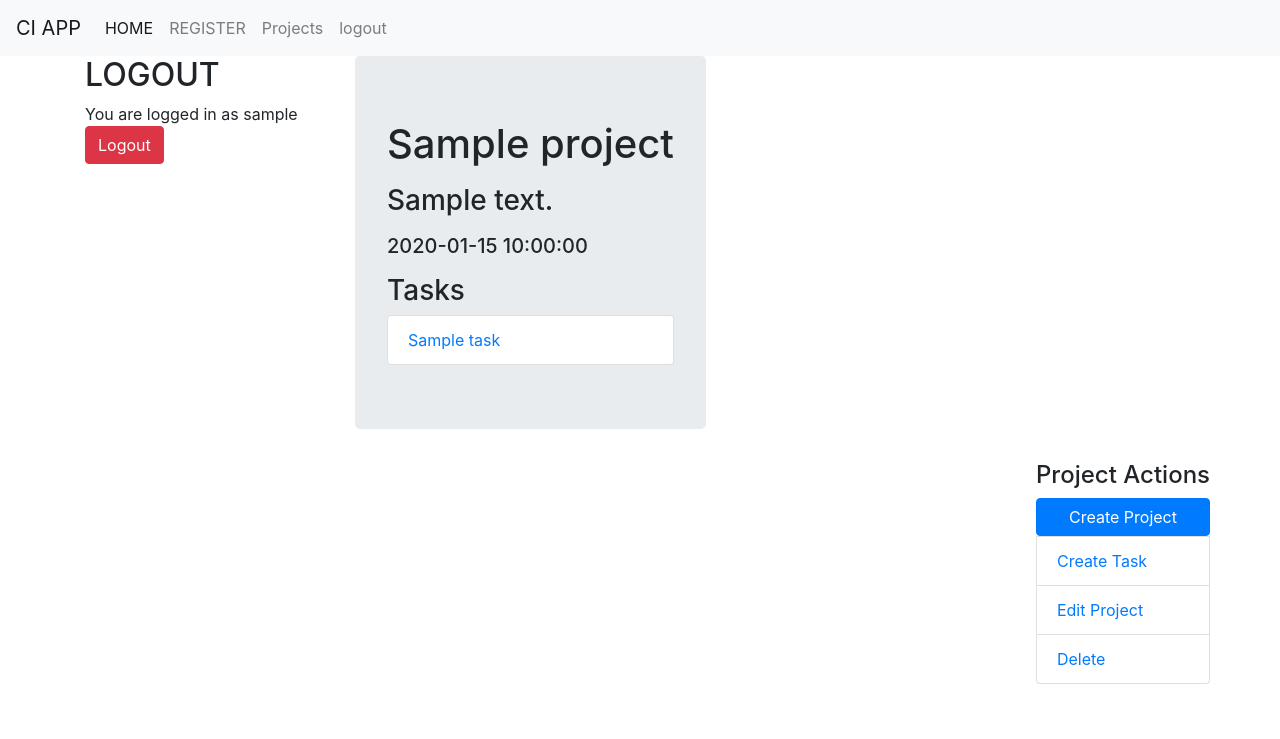
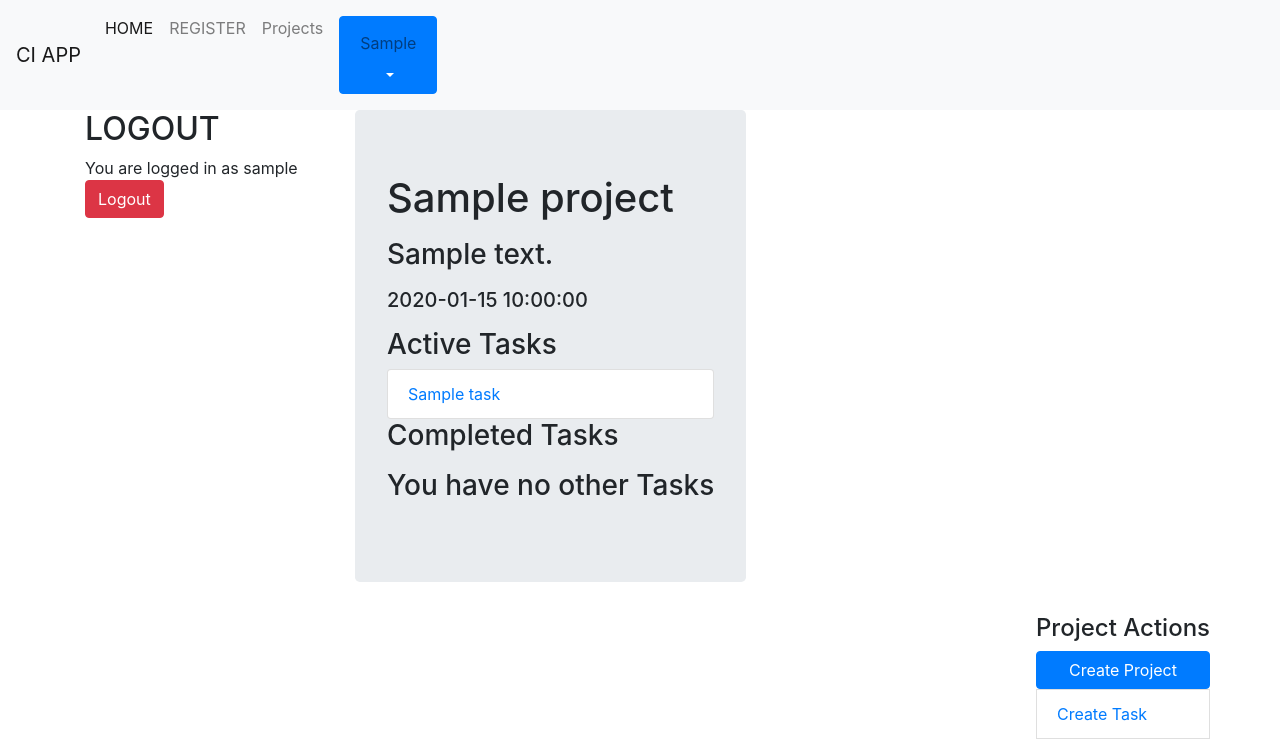
Before and after one commit to shanuv000/ci, a CodeIgniter app: page /ci/projects/display/1 in a window 1280 px wide. Shown: the top 739 px of the page. Before the commit the page ends 684 px from the top, so only its background shows below. Run offline with CodeIgniter, Linux system fonts and the light colour scheme; the visitor is signed in with stand-in values (Sample User, id 1); tables that the repository leaves empty or names only in its code hold one stand-in row (values such as "Sample post"); some libraries are stand-ins or nearby versions.

Commit message:
php storm commit

```diff
--- a/application/controllers/projects.php
+++ b/application/controllers/projects.php
@@ -81,6 +81,7 @@ class projects extends CI_Controller
     {
 
         $data['completed_tasks'] = $this->project_model->get_project_task($project_id,true);
+        $data['not_completed_tasks'] = $this->project_model->get_project_task($project_id,false);
         $data['project_data'] = $this->project_model->get_project($project_id);
         $data['main_view'] = "projects/display";
         $this->load->view('layouts/main', $data);
--- a/application/models/project_model.php
+++ b/application/models/project_model.php
@@ -64,7 +64,6 @@ tasks.task_body,
 tasks.id as task_id,
 projects.project_name,
 projects.project_body
-
 ');
         $this->db->from('tasks');
         $this->db->join('projects', 'projects.id = tasks.project_id');
--- a/application/views/layouts/main.php
+++ b/application/views/layouts/main.php
@@ -20,7 +20,8 @@
             integrity="sha384-JZR6Spejh4U02d8jOt6vLEHfe/JQGiRRSQQxSfFWpi1MquVdAyjUar5+76PVCmYl"
             crossorigin="anonymous"></script>
     <title>Login_view</title>
-</head><body>
+</head>
+<body>
 <nav class="navbar navbar-expand-lg navbar-light bg-light">
     <a class="navbar-brand" href="<?php echo base_url(); ?>">CI APP</a>
     <button class="navbar-toggler" type="button" data-toggle="collapse" data-target="#navbarNavAltMarkup"
@@ -33,13 +34,27 @@
                         class="sr-only">(current)</span></a>
             <a class="nav-item nav-link" href="<?php echo base_url(); ?>users/register">REGISTER</a>
             <a class="nav-item nav-link" href="<?php echo base_url(); ?>projects">Projects</a>
+
+            <div class="nav-item nav-link float-right">
+                <div class="dropdown ">
+                    <? if ($this->session->userdata('username')): ?>
+                        <button class="btn btn-primary dropdown-toggle" type="button" id="dropdownMenuButton"
+                                data-toggle="dropdown" aria-haspopup="true" aria-expanded="false">
+                            <? $name = $this->session->userdata('username'); ?>
+                            <? echo "<div class='nav-item nav-link'>" . ucfirst($name) . "</div>"; ?>
+                        </button>
+                    <? endif; ?>
+                    <?php if ($this->session->userdata('logged_in')): ?>
+                        <div class="dropdown-menu" aria-labelledby="dropdownMenuButton">
+
+                            <a class="dropdown-item" href="<?= base_url() ?>users/logout">logout</a>
+
+                        </div>
+                    <? endif; ?>
+                </div>
+            </div>
         </div>
-        <ul class="nav navbar-nav navbar-right glyphicon-object-align-right">
-            <?php if($this->session->userdata('logged_in')):?>
 
-            <li><a class="nav-item nav-link" href="<?= base_url()?>users/logout">logout</a></li>
-            <? endif;?>
-        </ul>
     </div>
 </nav>
 
@@ -47,10 +62,22 @@
 <div class="container">
     <div class="row">
         <div class="col-xs-12 col-md-3">
-            <?php $this->load->view('user/login_view');?>
+            <?php
+            $this
+            ->
+            load
+            ->view('user/login_view');
+            ?>
         </div>
         <div class="col-xs-12 col-md-9">
-            <?php   $this->load->view($main_view);?>
+            <?php
+            $this
+            ->
+            load
+            ->view(
+            $main_view
+            );
+            ?>
         </div>
     </div>
 </div>
--- a/application/views/projects/display.php
+++ b/application/views/projects/display.php
@@ -7,23 +7,31 @@
         <p>
         <h5>  <?= $project_data->date_created ?></h5>
         </p>
-
-
-        <h3>Tasks</h3>
+        <h3>Active Tasks</h3>
         <?php if ($completed_tasks): ?>
             <ul class="list-group">
-            <? foreach ($completed_tasks as $task): ?>
-                <a href="<?= base_url(); ?>/tasks/display/<?= $task->task_id ?>">
+                <? foreach ($completed_tasks as $task): ?>
+                    <a href="<?= base_url(); ?>/tasks/display/<?= $task->task_id ?>">
+                        <li class="list-group-item">        <?php echo $task->task_name; ?></li>
+                    </a>
+                <?php endforeach;
+                ?></ul>
+<? endif;?>
 
+        <h3>Completed Tasks</h3>
+
+        <?php if ($not_completed_tasks): ?>
+            <ul class="list-group">
+                <? foreach ($not_completed_tasks as $task): ?>
+                    <a href="<?= base_url(); ?>/tasks/display/<?= $task->task_id ?>">
                         <li class="list-group-item">        <?php echo $task->task_name; ?></li>
+                    </a>
+                <?php endforeach;
+                ?></ul>
 
-                </a>
-
-
-            <?php endforeach;
-?></ul> <?
-            else:
-                echo "<p><h3>You have no other Tasks </h3></p>";
+       <?
+        else:
+            echo "<p><h3>You have no other Tasks </h3></p>";
 
         endif;
         ?>
```
